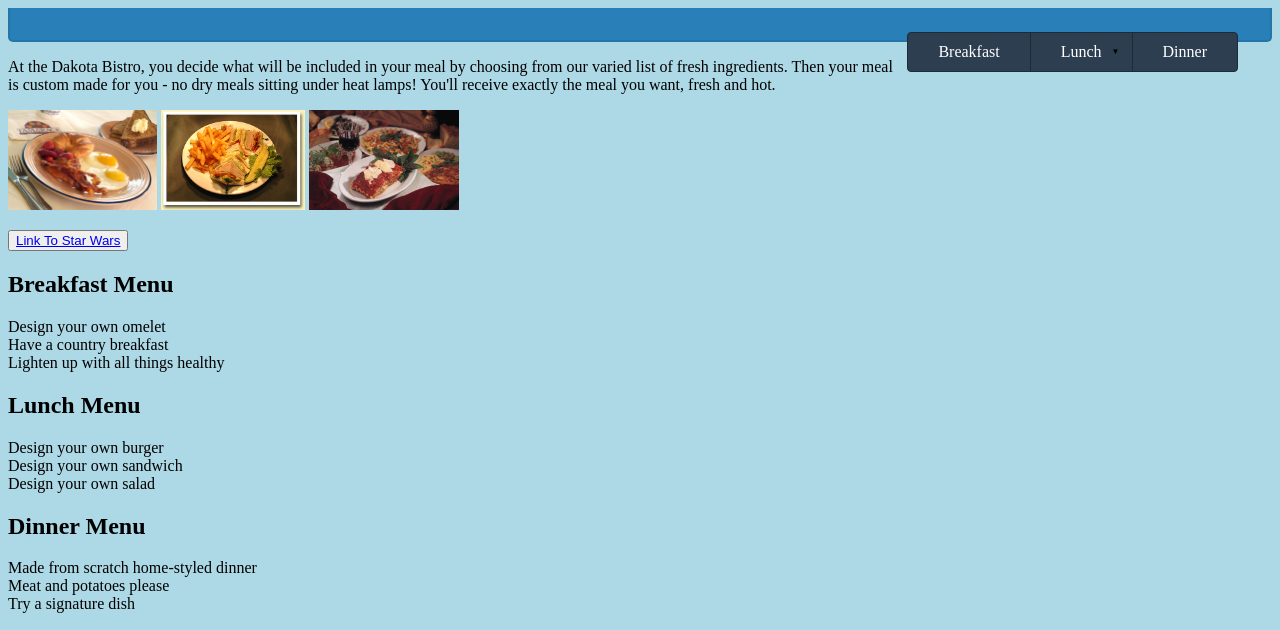
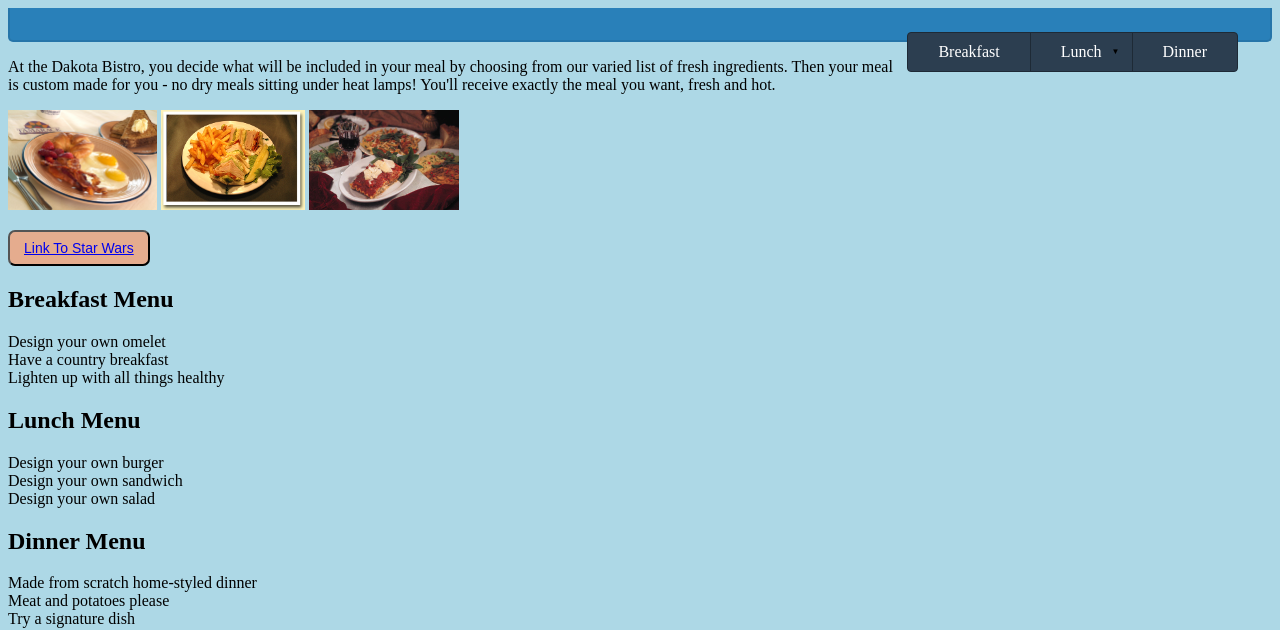
Before and after one commit to marafossum/Exercise6, a plain HTML site: page index.html in a window 1280 px wide. Shown: the top 630 px of the page. Drawn offline with Linux system fonts and the light colour scheme.

Commit message:
Update main.css

```diff
--- a/main.css
+++ b/main.css
@@ -145,7 +145,7 @@ body {
     transform-origin: 0 0;
     z-index: 0;
   }
-  .a::after {
+  button::after {
     content: '';
     position: absolute;
     top: -50%;
@@ -155,7 +155,7 @@ body {
     background: linear-gradient(to bottom, rgba(229, 172, 142, 0), rgba(255,255,255,0.5) 50%, rgba(229, 172, 142, 0));
     transform: rotateZ(60deg) translate(-5em, 7.5em);
   }
-  .a {
+  button {
     background: #e5ac8e;
     color: #fff;
     font-size: 14px;
@@ -165,7 +165,7 @@ body {
     overflow: hidden;
     line-height: 32px;
   }
-  .a:hover::after, button:focus::after {
+  button:hover::after, button:focus::after {
     animation: sheen 1s forwards;
   }
 
```
